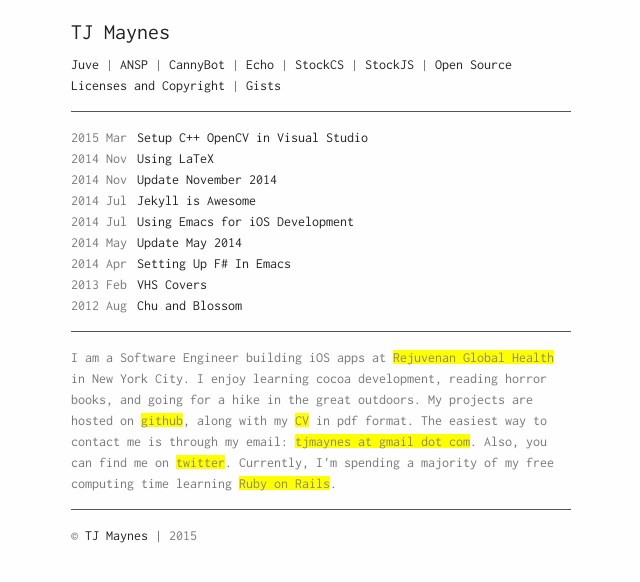
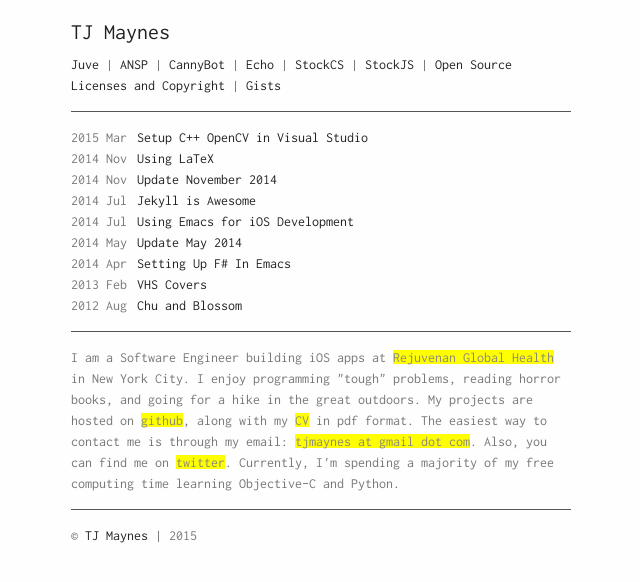
Before and after one commit to embaron/tjmaynes.github.io, a Jekyll site: the page built from index.html, in a window 1280 px wide. Shown: the top 582 px of the page, without its empty margins (319-959 px from the left). Built offline with Jekyll 4.4.1, drawn with Linux system fonts in a browser that asks for light colours.

Commit message:
Updated about

```diff
--- a/_includes/about.html
+++ b/_includes/about.html
@@ -1,7 +1,7 @@
 <div id="about">
     <p>I am a Software Engineer building iOS apps at <a
         href="https://www.rejuvenan.com/" target="_blank">Rejuvenan Global
-        Health</a> in New York City. I enjoy learning cocoa development, reading
+        Health</a> in New York City. I enjoy programming "tough" problems, reading
     horror books, and going for a hike in the great outdoors. My projects are
     hosted on <a href="https://www.github.com/tjmaynes/"
         target="_blank">github</a>, along with my <a href="/cv.pdf">CV</a> in pdf
@@ -9,6 +9,5 @@
         href="mailto:tjmaynes@gmail.com">tjmaynes at gmail dot com</a>. Also,
     you can find me on <a href="https://www.twitter.com/tjmaynes/"
         target="_blank">twitter</a>. Currently, I'm spending a majority of my
-    free computing time learning <a
-        href="http://rubyonrails.org/">Ruby on Rails</a>.</p>
+    free computing time learning Objective-C and Python.</p>
 </div>
```
